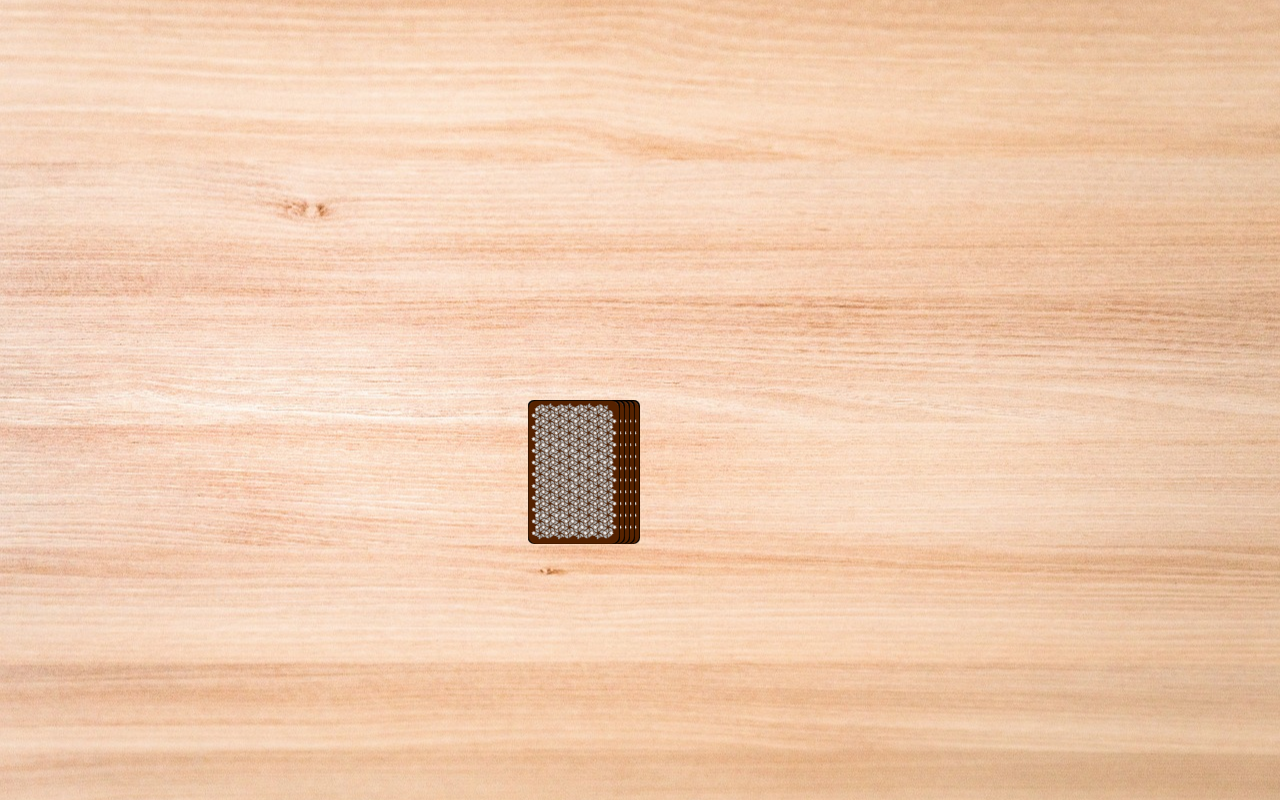
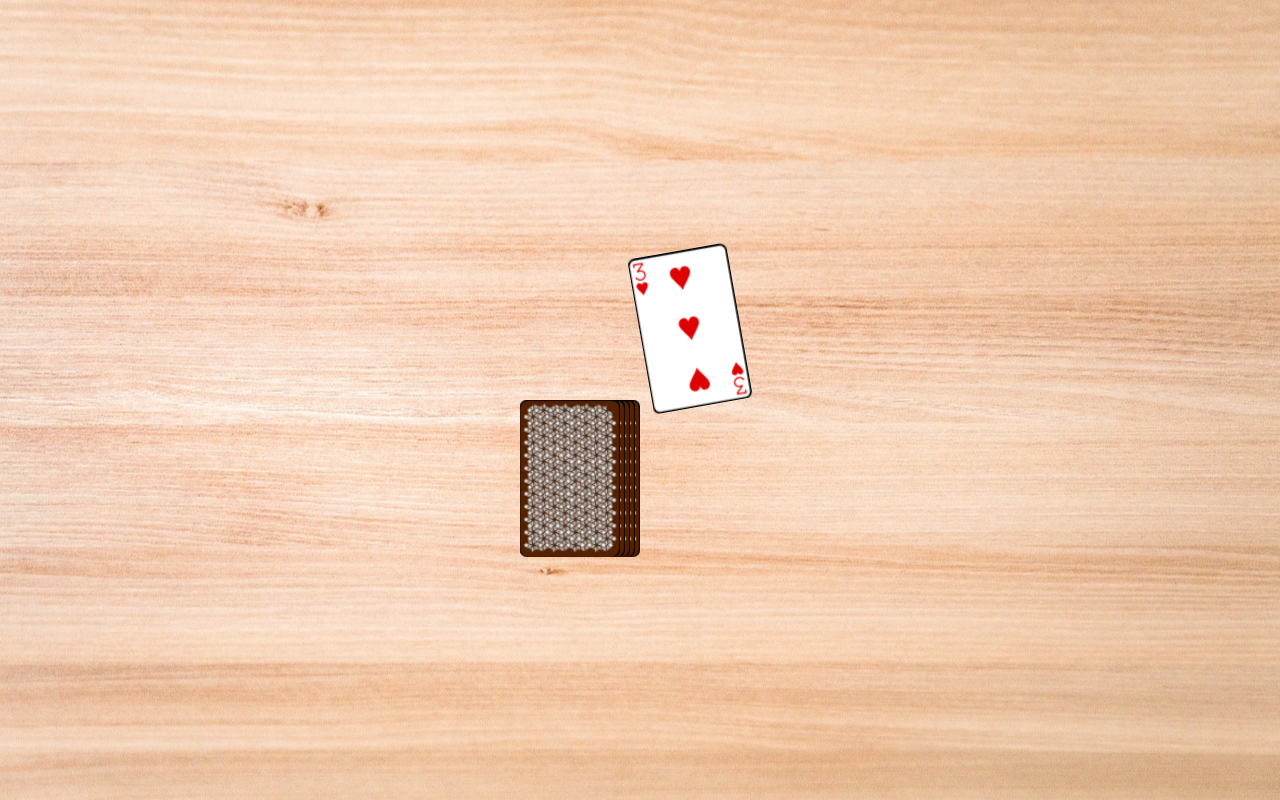
Before and after one commit to RicardoGeada/ringoffire, an Angular app: page /game in a window 1280 px wide. Both pictures are taken after a click on the picture 574 px from the left and 472 px from the top of the page. Built offline with nearby package versions, Linux system fonts and the light colour scheme.

Commit message:
played cards

```diff
--- a/src/app/game/game.component.html
+++ b/src/app/game/game.component.html
@@ -1,7 +1,14 @@
 <div class="field">
     <div class="card-stack">
+        <!-- Card Stack -->
         <img [ngStyle]="{'right.px': i * 5}" *ngFor="let c of [0,1,2,3], let i = index" src="/assets/img/cards/card_cover.png" alt="card">
         <img (click)="takeCard()" class="top-card" style="right: 20px" src="/assets/img/cards/card_cover.png" alt="card">
+
+        <!-- Stack for played cards -->
+        <img *ngFor="let card of game.playedCards" class="played-card" src="/assets/img/cards/{{ card }}.png" alt="played-card">
+
+        <!-- Current card (Animation) -->
         <img (click)="takeCard()" *ngIf="pickCardAnimation"  class="pick-card" style="right: 20px" src="/assets/img/cards/{{ currentCard }}.png" alt="card">
+
     </div>
 </div>
--- a/src/app/game/game.component.scss
+++ b/src/app/game/game.component.scss
@@ -15,6 +15,7 @@
     position: relative;
     img {
         position: absolute;
+        width: 100px;
     }
 }
 
@@ -27,9 +28,13 @@
 }
 
 .pick-card {
-    transition: all 125ms ease-in-out;
-    animation: pick-card-animation 1s;
+    animation: pick-card-animation 1s ease-in-out;
     transform: scale(1) translateX(120px) translateY(-150px) rotate(-10deg);
+}
+
+.played-card {
+    transform: scale(1) translateX(120px) translateY(-150px) rotate(-10deg);
+    right: 20px;
 }
 
 @keyframes pick-card-animation {
--- a/src/app/game/game.component.ts
+++ b/src/app/game/game.component.ts
@@ -11,7 +11,7 @@ import { Game } from '../../models/game';
 })
 export class GameComponent {
   pickCardAnimation = false;
-  currentCard: string | undefined = '' ;
+  currentCard: string = '' ;
   game = new Game();
 
   constructor() {
@@ -25,11 +25,13 @@ export class GameComponent {
 
   takeCard() {
     if (!this.pickCardAnimation) {
-      this.currentCard = this.game.stack.pop();
+      let x = this.game.stack.pop();
+      this.currentCard = x != undefined ? x : '';
       this.pickCardAnimation = true;
       setTimeout(() => {
-        this.pickCardAnimation = false;
-      }, 1500);
+        this.game.playedCards.push(this.currentCard);
+        setTimeout(() => this.pickCardAnimation = false, 100);
+      }, 1000);
     }
   }
 }
--- a/src/models/game.ts
+++ b/src/models/game.ts
@@ -1,7 +1,7 @@
 export class Game {
   public players: string[] = [];
   public stack: string[] = [];
-  public playedCard: string[] = [];
+  public playedCards: string[] = [];
   public currentPlayer: number = 0;
 
   constructor() {
```
